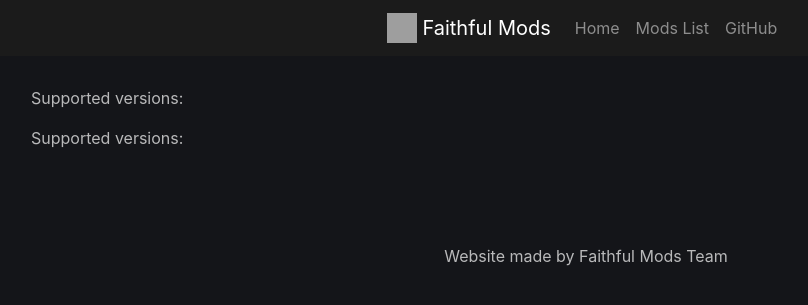
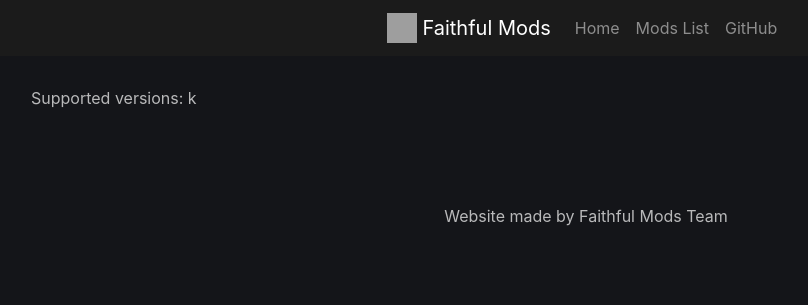
Before and after one commit to Compliance-Mods/faithful-mods.github.io, a Jekyll site: the page built from mods-list.html, in a window 1280 px wide. Shown: the top 305 px of the page, without its empty margins (54-862 px from the left). Built offline with Jekyll 4.4.1, drawn with Linux system fonts in a browser that asks for light colours; grey boxes are pictures that could not be loaded.

Commit message:
Update mods-list.html

```diff
--- a/mods-list.html
+++ b/mods-list.html
@@ -3,10 +3,10 @@ layout: default
 title: Mods List
 ---
 
-{%- for mod in site.data.mods.mods -%}
-	<h1>{{ mod[0].name }}</h1>
-	<p> Supported versions:
-		{%- for version in mod[0].versions -%}
+{%- for mod in site.data.mods -%}
+	<h1>{{ mod.name }}</h1>
+	<p> Supported versions: k
+		{%- for version in mod.versions -%}
 			{{ version | replace: "-", "."}}
 		{%- endfor -%}
 	</p>
```
